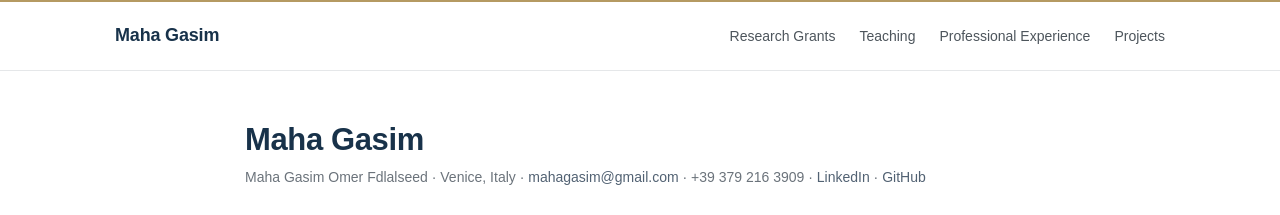
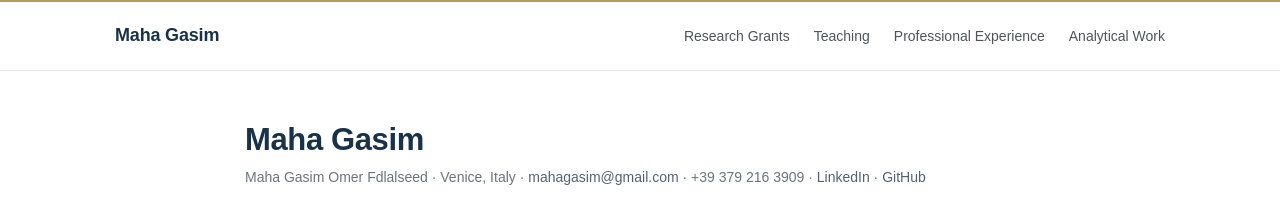
Before and after one commit to mahagasim/mahagasim.github.io, a Jekyll site: the page built from index.md, in a window 1280 px wide. Shown: the top 215 px of the page. Built offline with Jekyll 4.4.1, drawn with Linux system fonts in a browser that asks for light colours.

Commit message:
Rename Projects navigation to Analytical Work

```diff
--- a/_layouts/default.html
+++ b/_layouts/default.html
@@ -17,7 +17,7 @@
         <a href="{{ '/research.html' | relative_url }}"{% if page.title == 'Research Grants' %} class="active"{% endif %}>Research Grants</a>
         <a href="{{ '/teaching.html' | relative_url }}"{% if page.title == 'Teaching' %} class="active"{% endif %}>Teaching</a>
         <a href="{{ '/experience.html' | relative_url }}"{% if page.title == 'Professional Experience' %} class="active"{% endif %}>Professional Experience</a>
-        <a href="{{ '/projects.html' | relative_url }}"{% if page.title == 'Projects' %} class="active"{% endif %}>Projects</a>
+        <a href="{{ '/projects.html' | relative_url }}"{% if page.title == 'Selected Analytical Work' %} class="active"{% endif %}>Analytical Work</a>
       </nav>
     </div>
   </header>
```
